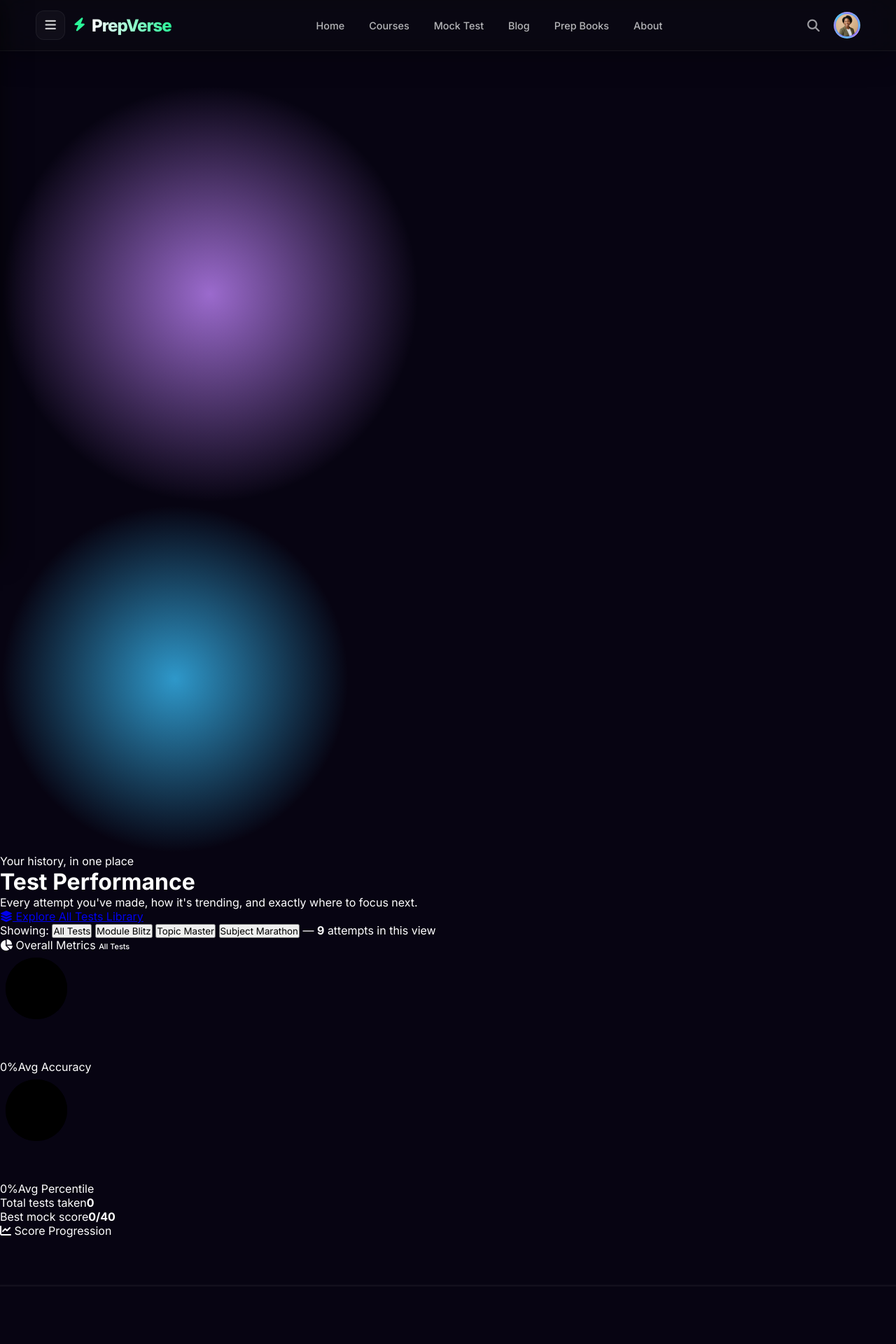
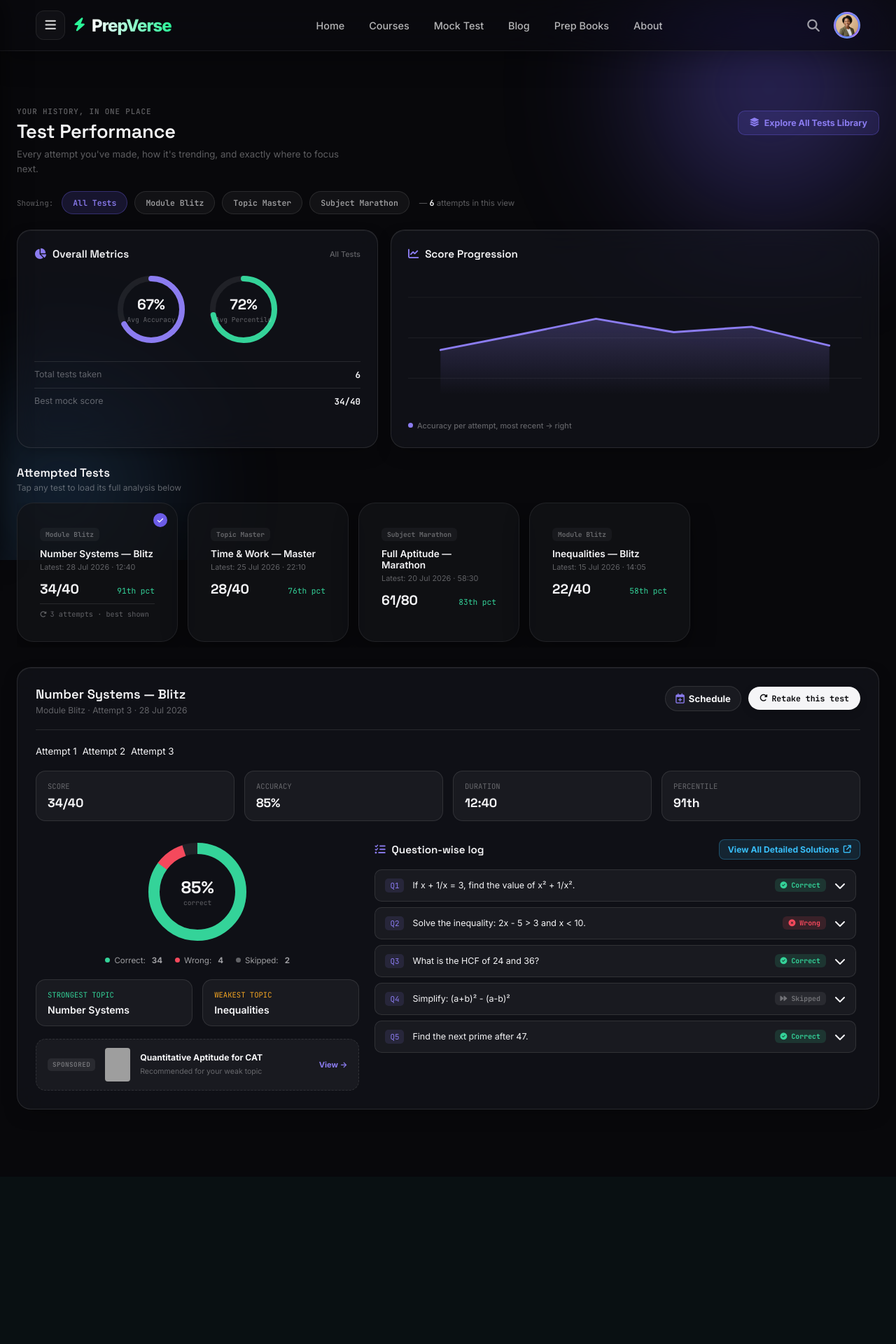
Before and after one commit to asheeshkumarshuklaec1037/PrepVerse, a Django app: page /mock-history/ in a window 1280 px wide. Shown: the top 1920 px of the page at 70% size. After the commit the page ends 1585 px from the top, so only its background shows below. Run offline with Django 5.2, Linux system fonts and the light colour scheme; the visitor is signed in with stand-in values (Sample User, id 1); grey boxes are pictures that could not be loaded.

Commit message:
Refactor code again

```diff
--- a/blog/templates/blog/blog_detail.html
+++ b/blog/templates/blog/blog_detail.html
@@ -67,7 +67,7 @@
     display:flex;align-items:flex-end;
     background:linear-gradient(180deg, rgba(5,5,10,0.35) 0%, rgba(5,5,10,0.9) 100%),
       url('{{ post.image_url }}') center/cover;
-    border-bottom: 1px solid rgba(255,255,255,0.08);
+    border-bottom: none;
   }
   .page-banner-inner{position:relative;z-index:2;padding-bottom:56px;color:#fff;width:100%;
     opacity:0;transform:translateY(24px);animation:riseIn .9s ease .2s forwards;}
--- a/tests/templates/tests/mock_history.html
+++ b/tests/templates/tests/mock_history.html
@@ -4,7 +4,198 @@
 {% block title %}Test Performance — PrepVerse{% endblock %}
 
 {% block extra_css %}
-<link rel="stylesheet" href="{% static 'css/pages/mock_history.css' %}">
+<style>
+  :root{
+    --bg:#08080b; --surface-1:rgba(24,25,33,.52); --surface-2:rgba(255,255,255,.045); --surface-3:rgba(255,255,255,.07);
+    --border:rgba(255,255,255,.10); --border-hi:rgba(255,255,255,.22);
+    --text-1:#f5f5f7; --text-2:rgba(245,245,247,.62); --text-3:rgba(245,245,247,.36);
+    --accent:#6c5ce7; --accent-2:#8b7cf0; --accent-soft:rgba(108,92,231,.16); --accent-border:rgba(108,92,231,.35);
+    --success:#34d399; --success-soft:rgba(52,211,153,.14);
+    --warning:#f5a623; --warning-soft:rgba(245,166,35,.14);
+    --danger:#f5495c; --danger-soft:rgba(245,73,92,.14);
+    --info:#4ea8ff;
+    --f-display:'Space Grotesk',sans-serif; --f-body:'Inter',sans-serif; --f-mono:'JetBrains Mono',monospace;
+    --r-sm:10px; --r-md:14px; --r-lg:20px;
+  }
+  *{margin:0;padding:0;box-sizing:border-box;}
+  html{-webkit-font-smoothing:antialiased;}
+  body{background:var(--bg);color:var(--text-1);font-family:var(--f-body);min-height:100vh;position:relative;overflow-x:hidden;padding-bottom:70px;}
+  @media (prefers-reduced-motion: reduce){ *{animation-duration:.001ms !important; transition-duration:.001ms !important;} }
+  a{color:inherit;text-decoration:none;} button{font-family:inherit;cursor:pointer;background:none;border:none;color:inherit;}
+  :focus-visible{outline:2px solid var(--accent-2);outline-offset:2px;border-radius:6px;}
+
+  .orb-field{position:fixed;inset:0;z-index:0;overflow:hidden;pointer-events:none;}
+  .orb{position:absolute;border-radius:50%;filter:blur(90px);opacity:.5;}
+  .orb-1{width:520px;height:520px;top:-160px;right:-100px;background:radial-gradient(circle,#6c5ce7,transparent 70%);animation:drift1 26s ease-in-out infinite;}
+  .orb-2{width:420px;height:420px;top:500px;left:-140px;background:radial-gradient(circle,#4ea8ff,transparent 70%);opacity:.28;animation:drift2 32s ease-in-out infinite;}
+  @keyframes drift1{0%,100%{transform:translate(0,0);}50%{transform:translate(-40px,50px);}}
+  @keyframes drift2{0%,100%{transform:translate(0,0);}50%{transform:translate(50px,-30px);}}
+  @media (prefers-reduced-motion: reduce){ .orb{animation:none;} }
+
+  .surface{background:var(--surface-1);border:1px solid var(--border);border-radius:var(--r-lg);
+    backdrop-filter:blur(22px) saturate(150%); -webkit-backdrop-filter:blur(22px) saturate(150%);
+    box-shadow:inset 0 1px 0 rgba(255,255,255,.06), 0 10px 30px -14px rgba(0,0,0,.5);}
+  .lift{transition:transform .18s ease, border-color .18s ease;}
+  .lift:hover{transform:translateY(-2px);border-color:var(--border-hi);}
+
+  .reveal{opacity:0;transform:translateY(20px);animation:revealUp .6s cubic-bezier(.16,.84,.44,1) forwards;}
+  @keyframes revealUp{to{opacity:1;transform:translateY(0);}}
+  @media (prefers-reduced-motion: reduce){ .reveal{opacity:1;transform:none;animation:none;} }
+
+  .wrap{max-width:1320px;margin:0 auto;padding:32px 24px 0;position:relative;z-index:1;}
+  .eyebrow{font-family:var(--f-mono);font-size:.68rem;font-weight:600;letter-spacing:.08em;text-transform:uppercase;color:var(--text-3);}
+
+  /* ---------- Header ---------- */
+  .page-head{display:flex;align-items:flex-start;justify-content:space-between;gap:20px;flex-wrap:wrap;margin-bottom:22px;}
+  .page-head h1{font-family:var(--f-display);font-size:1.7rem;font-weight:600;letter-spacing:-.01em;margin-top:4px;}
+  .page-head p{color:var(--text-3);font-size:.83rem;margin-top:5px;max-width:480px;line-height:1.55;}
+  .schedule-link{font-size:.78rem;font-weight:700;color:var(--accent-2);display:flex;align-items:center;gap:7px;
+    border:1px solid var(--accent-border);background:var(--accent-soft);padding:9px 16px;border-radius:10px;white-space:nowrap;margin-top:6px;}
+  .schedule-link:hover{background:var(--accent);color:#fff;}
+
+  /* ---------- Scope filter — always-visible, always-labeled ---------- */
+  .scope-bar{display:flex;align-items:center;gap:10px;flex-wrap:wrap;margin-bottom:22px;}
+  .scope-label{font-family:var(--f-mono);font-size:.68rem;color:var(--text-3);margin-right:2px;}
+  .scope-tab{font-family:var(--f-mono);font-size:.72rem;font-weight:600;padding:8px 15px;border-radius:999px;
+    background:var(--surface-2);border:1px solid var(--border);color:var(--text-2);backdrop-filter:blur(14px);transition:.15s;}
+  .scope-tab:hover{border-color:var(--border-hi);color:var(--text-1);}
+  .scope-tab.active{background:var(--accent-soft);border-color:var(--accent-border);color:var(--accent-2);}
+  .scope-current{font-size:.72rem;color:var(--text-3);margin-left:4px;}
+  .scope-current b{color:var(--text-1);font-family:var(--f-mono);}
+
+  /* ---------- Overview bento ---------- */
+  .bento{display:grid;grid-template-columns:.85fr 1.15fr;gap:18px;margin-bottom:24px;}
+  @media (max-width:960px){ .bento{grid-template-columns:1fr;} }
+  .metrics-card, .trend-card{padding:24px;}
+  .card-title{font-family:var(--f-display);font-size:.95rem;font-weight:600;display:flex;align-items:center;gap:9px;margin-bottom:18px;}
+  .card-title i{color:var(--accent-2);}
+
+  .radial-row{display:flex;gap:28px;justify-content:center;margin-bottom:22px;}
+  .radial{position:relative;width:104px;height:104px;}
+  .radial svg{transform:rotate(-90deg);width:104px;height:104px;}
+  .radial circle{fill:none;stroke-width:8;}
+  .radial .bg{stroke:rgba(255,255,255,.07);}
+  .radial .fg{stroke-linecap:round;transition:stroke-dashoffset 1s cubic-bezier(.16,.84,.44,1);}
+  .radial-txt{position:absolute;inset:0;display:flex;flex-direction:column;align-items:center;justify-content:center;}
+  .radial-txt .num{font-family:var(--f-display);font-weight:700;font-size:1.3rem;}
+  .radial-txt .lbl{font-family:var(--f-mono);font-size:.6rem;color:var(--text-3);margin-top:2px;text-align:center;}
+
+  .metric-row{display:flex;justify-content:space-between;padding:10px 0;border-top:1px solid var(--border);font-size:.78rem;}
+  .metric-row:first-of-type{border-top:none;}
+  .metric-row span{color:var(--text-3);}
+  .metric-row b{font-family:var(--f-mono);color:var(--text-1);}
+
+  .trend-legend{display:flex;gap:16px;font-size:.68rem;color:var(--text-3);font-weight:500;margin-top:10px;}
+  .trend-legend span{display:inline-flex;align-items:center;gap:6px;}
+  .legend-dot{width:7px;height:7px;border-radius:50%;}
+
+  /* ---------- Section head ---------- */
+  .sec-head{display:flex;align-items:flex-end;justify-content:space-between;margin:6px 0 14px;gap:12px;flex-wrap:wrap;}
+  .sec-head h2{font-family:var(--f-display);font-size:1.05rem;font-weight:600;}
+  .sec-head .sec-sub{color:var(--text-3);font-size:.75rem;margin-top:3px;}
+
+  /* ---------- Attempted tests — single selection surface ---------- */
+  .attempts-track{display:flex;gap:14px;overflow-x:auto;padding-bottom:8px;margin-bottom:28px;scrollbar-width:thin;}
+  .attempt-card{flex:0 0 230px;padding:18px;cursor:pointer;position:relative;}
+  .attempt-card.selected{border-color:var(--accent-border);box-shadow:0 0 0 1px var(--accent-border);}
+  .attempt-card .mode-tag{font-family:var(--f-mono);font-size:.6rem;font-weight:700;padding:3px 8px;border-radius:6px;
+    background:var(--surface-2);color:var(--text-3);display:inline-block;margin-bottom:10px;}
+  .attempt-card h4{font-size:.85rem;font-weight:600;margin-bottom:4px;}
+  .attempt-card .date{font-size:.68rem;color:var(--text-3);margin-bottom:12px;}
+  .attempt-card .score-line{display:flex;align-items:baseline;justify-content:space-between;}
+  .attempt-card .score{font-family:var(--f-display);font-weight:700;font-size:1.2rem;}
+  .attempt-card .pct{font-family:var(--f-mono);font-size:.7rem;color:var(--success);}
+  .attempt-card.selected::after{content:'\f00c';font-family:'Font Awesome 6 Free';font-weight:900;position:absolute;top:14px;right:14px;
+    width:20px;height:20px;border-radius:50%;background:var(--accent);color:#fff;font-size:.6rem;display:flex;align-items:center;justify-content:center;}
+  .attempt-count{font-family:var(--f-mono);font-size:.64rem;color:var(--text-3);margin-top:8px;padding-top:8px;border-top:1px solid var(--border);
+    display:flex;align-items:center;gap:5px;}
+  .attempt-count i{font-size:.6rem;}
+
+  /* ---------- Attempt sub-selector — which retake are we viewing ---------- */
+  .attempt-pills{display:flex;gap:8px;flex-wrap:wrap;margin-bottom:20px;}
+  .attempt-pill{font-family:var(--f-mono);font-size:.7rem;font-weight:600;padding:8px 14px;border-radius:9px;
+    background:var(--surface-2);border:1px solid var(--border);color:var(--text-2);display:flex;align-items:center;gap:7px;}
+  .attempt-pill:hover{border-color:var(--border-hi);color:var(--text-1);}
+  .attempt-pill.active{background:var(--accent-soft);border-color:var(--accent-border);color:var(--accent-2);}
+  .attempt-pill .best-badge{font-size:.58rem;font-weight:700;color:var(--warning);background:var(--warning-soft);padding:2px 6px;border-radius:5px;}
+
+  /* ---------- Analysis panel ---------- */
+  .analysis-panel{padding:26px;margin-bottom:26px;}
+  .analysis-head{display:flex;align-items:flex-start;justify-content:space-between;gap:16px;flex-wrap:wrap;margin-bottom:22px;padding-bottom:20px;border-bottom:1px solid var(--border);}
+  .analysis-head h3{font-family:var(--f-display);font-size:1.15rem;font-weight:600;}
+  .analysis-head p{font-size:.76rem;color:var(--text-3);margin-top:4px;}
+  .retake-btn{font-family:var(--f-mono);font-size:.72rem;font-weight:700;background:var(--text-1);color:#08080b;padding:9px 16px;border-radius:999px;white-space:nowrap;display:inline-flex;align-items:center;gap:6px;}
+  .retake-btn:hover{background:var(--accent-2);color:#fff;}
+
+  .analysis-metrics{display:grid;grid-template-columns:repeat(4,1fr);gap:14px;margin-bottom:26px;}
+  @media (max-width:760px){ .analysis-metrics{grid-template-columns:repeat(2,1fr);} }
+  .a-metric{background:var(--surface-2);border:1px solid var(--border);border-radius:var(--r-md);padding:14px 16px;}
+  .a-metric .lbl{font-size:.66rem;color:var(--text-3);font-family:var(--f-mono);margin-bottom:6px;}
+  .a-metric .val{font-family:var(--f-display);font-weight:700;font-size:1.1rem;}
+
+  .analysis-grid{display:grid;grid-template-columns:.8fr 1.2fr;gap:22px;}
+  @media (max-width:860px){ .analysis-grid{grid-template-columns:1fr;} }
+
+  .breakdown-donut{display:flex;flex-direction:column;align-items:center;gap:16px;}
+  .donut{position:relative;width:150px;height:150px;}
+  .donut svg{transform:rotate(-90deg);width:150px;height:150px;}
+  .donut circle{fill:none;stroke-width:16;}
+  .donut-txt{position:absolute;inset:0;display:flex;flex-direction:column;align-items:center;justify-content:center;}
+  .donut-txt .num{font-family:var(--f-display);font-weight:700;font-size:1.5rem;}
+  .donut-legend{display:flex;gap:18px;flex-wrap:wrap;justify-content:center;}
+  .donut-legend span{font-size:.72rem;color:var(--text-2);display:flex;align-items:center;gap:6px;}
+
+  .insight-row{display:flex;gap:14px;margin-bottom:16px;}
+  @media (max-width:500px){ .insight-row{flex-direction:column;} }
+  .insight-box{flex:1;background:var(--surface-2);border:1px solid var(--border);border-radius:var(--r-md);padding:14px 16px;}
+  .insight-box .lbl{font-size:.66rem;font-family:var(--f-mono);margin-bottom:6px;}
+  .insight-box.strong .lbl{color:var(--success);}
+  .insight-box.weak .lbl{color:var(--warning);}
+  .insight-box .topic{font-size:.88rem;font-weight:600;}
+
+  .q-log{display:flex;flex-direction:column;gap:8px;max-height:520px;overflow-y:auto;padding-right:6px;}
+  .q-item-expandable{background:var(--surface-2);border:1px solid var(--border);border-radius:var(--r-sm);overflow:hidden;transition:all 0.3s ease;}
+  .q-item-header{display:flex;align-items:center;gap:12px;padding:12px 14px;cursor:pointer;user-select:none;}
+  .q-num{font-family:var(--f-mono);font-size:.68rem;color:var(--accent-2);background:rgba(139,124,240,0.12);padding:3px 7px;border-radius:5px;}
+  .q-text{flex:1;font-size:.78rem;color:var(--text-1);white-space:nowrap;overflow:hidden;text-overflow:ellipsis;}
+  .q-status{font-family:var(--f-mono);font-size:.62rem;font-weight:700;padding:3px 8px;border-radius:6px;white-space:nowrap;}
+  .q-status.correct{color:var(--success);background:var(--success-soft);}
+  .q-status.wrong{color:var(--danger);background:var(--danger-soft);}
+  .q-status.skip{color:var(--text-3);background:var(--surface-3);}
+
+  .q-detail-drawer{max-height:0;opacity:0;overflow:hidden;transition:max-height 0.4s ease, opacity 0.3s ease, padding 0.3s ease;padding:0 14px;background:rgba(0,0,0,0.25);}
+  .q-detail-drawer.open{max-height:800px;opacity:1;padding:14px;border-top:1px solid var(--border);}
+  .q-full-title{font-size:.84rem;font-weight:700;color:var(--text-1);line-height:1.45;margin-bottom:12px;}
+  .q-options-grid{display:grid;grid-template-columns:repeat(2,1fr);gap:8px;margin-bottom:14px;}
+  .q-option-pill{background:var(--surface-3);border:1px solid var(--border);border-radius:8px;padding:8px 12px;display:flex;align-items:center;justify-content:space-between;font-size:.78rem;color:var(--text-2);}
+  .q-option-pill.opt-correct{background:var(--success-soft)!important;border-color:rgba(16,185,129,0.4)!important;color:var(--success)!important;font-weight:700;}
+  .q-option-pill.opt-user-wrong{background:var(--danger-soft)!important;border-color:rgba(239,68,68,0.4)!important;color:var(--danger)!important;font-weight:700;}
+  .opt-badge{font-size:.6rem;font-weight:700;padding:2px 6px;border-radius:4px;text-transform:uppercase;}
+  .correct-badge{background:var(--success);color:#030307;}
+  .wrong-badge{background:var(--danger);color:#fff;}
+
+  .q-stats-bar{display:flex;gap:8px;margin-bottom:12px;}
+  .stat-box{flex:1;padding:8px 10px;border-radius:8px;font-size:.72rem;font-weight:600;display:flex;align-items:center;gap:6px;}
+  .green-stat{background:var(--success-soft);color:var(--success);border:1px solid rgba(16,185,129,0.2);}
+  .red-stat{background:var(--danger-soft);color:var(--danger);border:1px solid rgba(239,68,68,0.2);}
+  .time-stat{background:rgba(139,124,240,0.1);color:var(--accent-2);border:1px solid rgba(139,124,240,0.2);}
+
+  .q-solution-box{background:rgba(251,191,36,0.06);border:1px solid rgba(251,191,36,0.25);border-radius:8px;padding:10px 12px;}
+  .sol-head{font-size:.74rem;font-weight:700;color:var(--warning);margin-bottom:4px;}
+  .sol-text{font-size:.78rem;color:var(--text-2);line-height:1.45;margin:0;}
+
+
+  /* ---------- Sponsored — clearly separated, not competing with diagnostics ---------- */
+  .sponsor-strip{display:flex;align-items:center;gap:14px;background:var(--surface-2);border:1px dashed var(--border);
+    border-radius:var(--r-md);padding:12px 16px;margin-top:18px;}
+  .sponsor-tag{font-family:var(--f-mono);font-size:.58rem;font-weight:700;color:var(--text-3);background:var(--surface-3);
+    padding:3px 7px;border-radius:5px;letter-spacing:.05em;flex-shrink:0;}
+  .sponsor-strip img{width:36px;height:48px;border-radius:4px;object-fit:cover;flex-shrink:0;}
+  .sponsor-strip .info{flex:1;min-width:0;}
+  .sponsor-strip .info b{font-size:.76rem;display:block;}
+  .sponsor-strip .info span{font-size:.66rem;color:var(--text-3);}
+  .sponsor-strip a{font-size:.7rem;font-weight:700;color:var(--accent-2);white-space:nowrap;}
+</style>
 {% endblock %}
 
 {% block content %}
@@ -141,6 +332,9 @@
   </div>
 
 </div>
+{% endblock %}
+
+{% block extra_js %}
 
 <!-- Retake Test Confirmation Modal overlay -->
 <div class="modal-overlay" id="retakeModal">
@@ -1232,20 +1426,6 @@ function saveSchedule() {
     alert("Please select both a date and a time.");
     return;
   }
-renderScope();
-
-{% endblock %}
-
-{% block extra_js %}
-<script>
-// schedule modal toast feedback
-function saveScheduleFromHistory() {
-  const date = document.getElementById('histSchedDate').value;
-  const time = document.getElementById('histSchedTime').value;
-  if(!date || !time) {
-    alert('Please pick both date and time.');
-    return;
-  }
   closeScheduleModal();
   const toast = document.getElementById('stickyToast');
   document.getElementById('stickyToastText').textContent = `Test scheduled for ${date} at ${time}!`;
@@ -1255,6 +1435,9 @@ function saveScheduleFromHistory() {
   }, 4000);
 }
 
+renderScope();
+
+
 // staggered reveal for initial page elements
 let revealIndex = 0;
 document.querySelectorAll('.wrap > .reveal, .bento .reveal').forEach(el => {
--- a/users/templates/users/dashboard.html
+++ b/users/templates/users/dashboard.html
@@ -471,9 +471,9 @@
 
 
 <!-- Full-Width Profile Cover Hero Section Banner -->
-<section class="profile-hero-section" style="position: relative; width: 100%; height: 280px; margin-top: -80px; overflow: hidden; margin-bottom: -90px;">
-    <img id="profileCoverPhoto" src="{% static 'images/evening_hero.jpg' %}" alt="Profile Cover" class="profile-cover-img profile-cover-hero-img" fetchpriority="high" loading="eager">
-    <div style="position: absolute; inset: 0; background: linear-gradient(to bottom, rgba(10,10,13,0.1) 0%, rgba(10,10,13,0.45) 50%, rgba(10,10,13,0.98) 100%); z-index: 3;"></div>
+<section class="profile-hero-section" style="position: relative; width: 100%; height: 285px; margin-top: -80px; overflow: hidden; margin-bottom: -90px;">
+    <img id="profileCoverPhoto" src="{% static 'images/evening_hero.jpg' %}" alt="Profile Cover" class="profile-cover-img profile-cover-hero-img" style="display: block; width: 100%; height: 100%; object-fit: cover;" fetchpriority="high" loading="eager">
+    <div style="position: absolute; inset: 0; background: linear-gradient(to bottom, rgba(10,10,13,0.1) 0%, rgba(10,10,13,0.3) 40%, rgba(10,10,13,0.85) 80%, #0a0a0d 100%); z-index: 3;"></div>
 
     <!-- Floating Category Badge -->
     <span class="absolute top-24 left-[5%] bg-black/60 backdrop-blur-md border border-white/10 px-3.5 py-1.5 rounded-full text-[10px] font-black uppercase tracking-wider text-white flex items-center gap-1.5 z-10 shadow-lg">
```
Also changed, not shown: courses/templates/courses/courses.html (+5 -3 lines), users/templates/users/bookmarks.html (+17 -79 lines), users/templates/users/leaderboard.html (+2 -60 lines).
